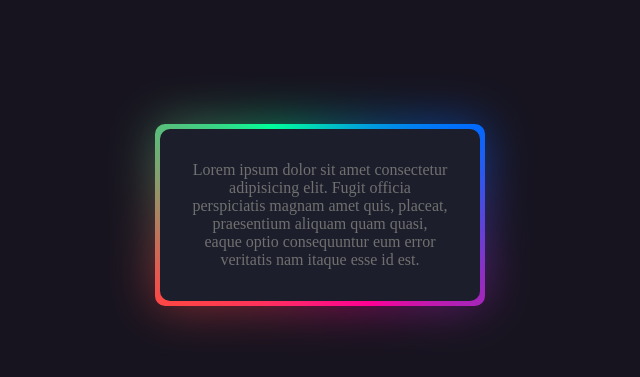
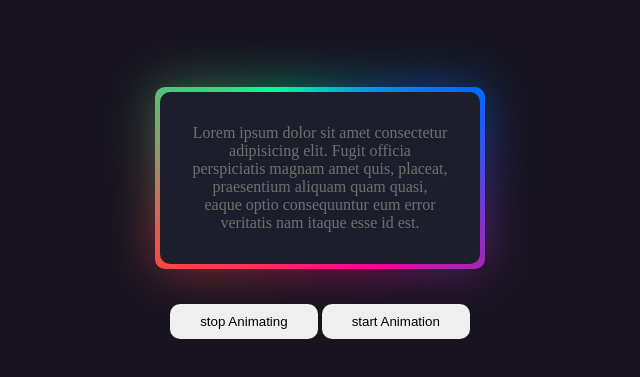
Before and after one commit to cleverAkanimoh/animate-borders, a plain HTML site: page index.html in a window 1280 px wide. Shown: the part 185-562 px from the top of the page, without its empty margins (320-960 px from the left). Drawn offline with Linux system fonts and the light colour scheme.

Commit message:
modified index.html and style.css in .

```diff
--- a/index.html
+++ b/index.html
@@ -8,10 +8,19 @@
   </head>
   <body>
     <main>
-      <div class="card">
-        Lorem ipsum dolor sit amet consectetur adipisicing elit. Fugit officia
-        perspiciatis magnam amet quis, placeat, praesentium aliquam quam quasi,
-        eaque optio consequuntur eum error veritatis nam itaque esse id est.
+      <div class="card animated-border">
+        <p>
+          Lorem ipsum dolor sit amet consectetur adipisicing elit. Fugit officia
+          perspiciatis magnam amet quis, placeat, praesentium aliquam quam
+          quasi, eaque optio consequuntur eum error veritatis nam itaque esse id
+          est.
+        </p>
+
+        <div class="stand"></div>
+      </div>
+      <div>
+        <button class="control-button">stop Animating</button>
+        <button class="control-button">start Animation</button>
       </div>
     </main>
   </body>
--- a/style.css
+++ b/style.css
@@ -6,6 +6,15 @@
   syntax: "<angle>";
   initial-value: 0deg;
   inherits: false;
+}
+
+@keyframes spin {
+  from {
+    --angle: 0deg;
+  }
+  to {
+    --angle: 360deg;
+  }
 }
 
 * {
@@ -21,8 +30,11 @@ body {
 main {
   color: hsl(0, 0%, 44%);
   height: 100vh;
-  display: grid;
-  place-items: center;
+  display: flex;
+  flex-direction: column;
+  justify-content: center;
+  align-items: center;
+  gap: 40px;
 }
 
 .card {
@@ -34,8 +46,8 @@ main {
   position: relative;
 }
 
-.card::after,
-.card::before {
+.animated-border::after,
+.animated-border::before {
   content: "";
   position: absolute;
   height: 100%;
@@ -57,16 +69,25 @@ main {
   animation: 3s spin linear infinite;
 }
 
-.card::before {
+.animated-border::before {
   filter: blur(1.5rem);
   opacity: 0.5;
 }
+/*
+.stand {
+  position: absolute;
+  left: 50%;
+  translate: -50%;
+  width: 100px;
+  height: 100px;
+  background-image: linear-gradient(to bottom, #1c1f2b, hsl(255, 20%, 10%));
+  border-radius: 100%;
+  z-index: 1;
+} */
 
-@keyframes spin {
-  from {
-    --angle: 0deg;
-  }
-  to {
-    --angle: 360deg;
-  }
+.control-button {
+  border: 0;
+  padding: 10px 30px;
+  border-radius: var(--border-radius);
+  transition: all 0.5s;
 }
```
